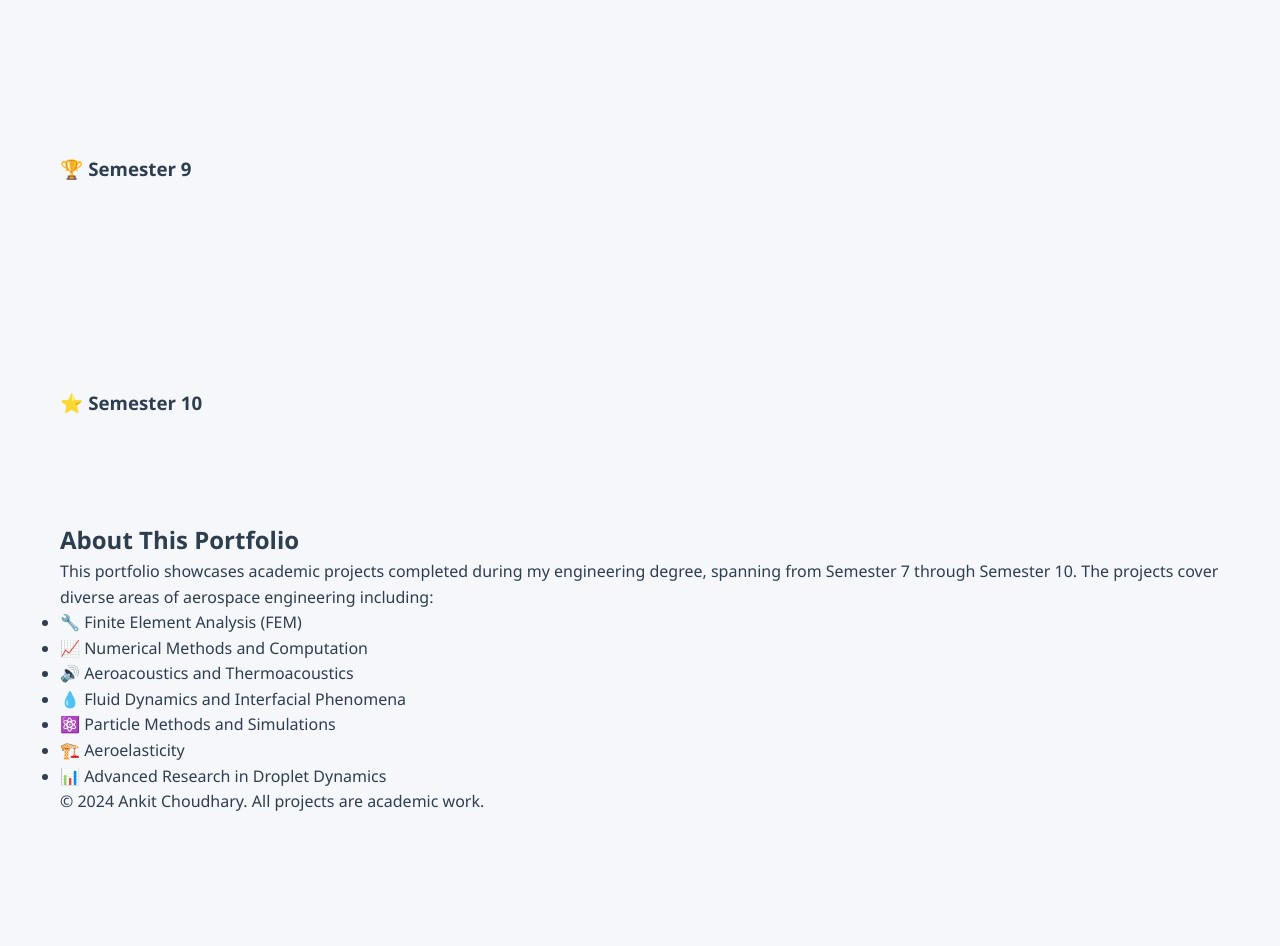
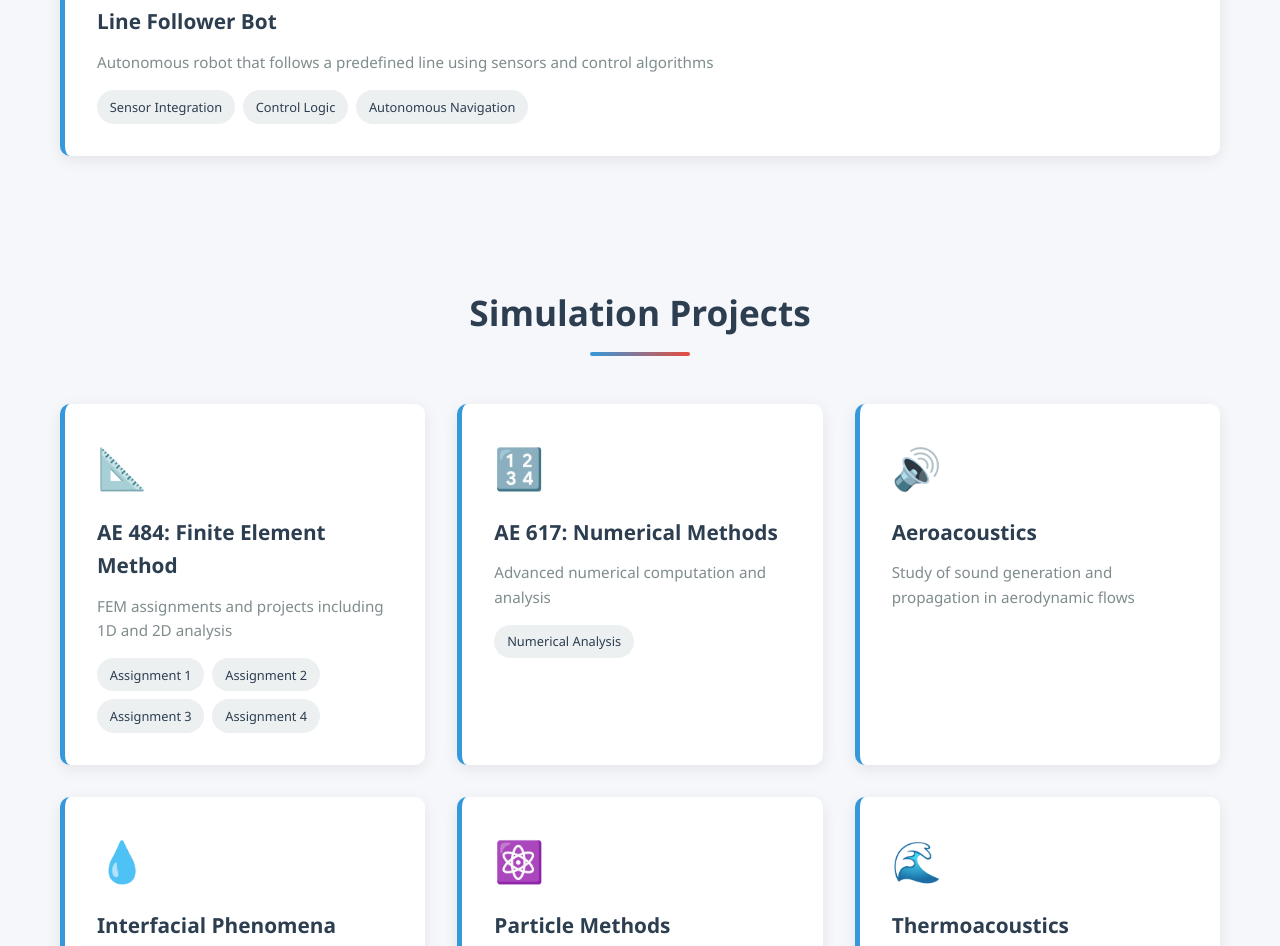
Before and after one commit to Ankitiitb/MyWebsite, a plain HTML site: page index.html in a window 1280 px wide. Shown: the part 774-1720 px from the top of the page. Before the commit the page ends 1589 px from the top, so only its background shows below. Drawn offline with Linux system fonts and the light colour scheme.

Commit message:
Add files via upload

```diff
--- a/index.html
+++ b/index.html
@@ -16,8 +16,8 @@
             </div>
             <ul class="nav-links">
                 <li><a href="#home">Home</a></li>
-                <li><a href="#projects">Projects</a></li>
-                <li><a href="#about">About</a></li>
+                <li><a href="#robotics">Robotics</a></li>
+                <li><a href="#simulation">Simulation</a></li>
             </ul>
         </div>
     </nav>
@@ -26,20 +26,35 @@
     <section id="home" class="hero">
         <div class="container">
             <div class="hero-content">
-                <h2>Welcome to My Project Portfolio</h2>
-                <p>Showcasing projects from Semesters 7-10 in Aerospace Engineering</p>
+                <h2>Hello, I'm Ankit,</h2>
+                <p>I am an engineer specializing in physics-based modeling, simulation, and model-based design. My work focuses on developing and validating simulation models that help understand, predict, and improve the behavior of complex engineering systems. I enjoy combining engineering fundamentals with software development to create reliable tools that support design, testing, and decision-making across both normal operating conditions and challenging failure scenarios.</p>
             </div>
         </div>
     </section>
 
-    <!-- Projects Section -->
-    <section id="projects" class="projects">
+    <!-- Robotics Section -->
+    <section id="robotics" class="projects">
         <div class="container">
-            <h2 class="section-title">My Projects</h2>
+            <h2 class="section-title">Robotics Projects</h2>
+            <div class="projects-grid">
+                <div class="project-card">
+                    <div class="project-icon">🤖</div>
+                    <h4>Line Follower Bot</h4>
+                    <p class="project-description">Autonomous robot that follows a predefined line using sensors and control algorithms</p>
+                    <div class="project-items">
+                        <span class="item">Sensor Integration</span>
+                        <span class="item">Control Logic</span>
+                        <span class="item">Autonomous Navigation</span>
+                    </div>
+                </div>
+            </div>
+        </div>
+    </section>
 
-            <!-- Semester 7 Projects -->
-            <div class="semester-group">
-                <h3 class="semester-title">📚 Semester 7</h3>
+    <!-- Simulation Section -->
+    <section id="simulation" class="projects">
+        <div class="container">
+            <h2 class="section-title">Simulation Projects</h2>
             <div class="projects-grid">
                 <div class="project-card">
                     <div class="project-icon">📐</div>
@@ -61,13 +76,7 @@
                         <span class="item">Numerical Analysis</span>
                     </div>
                 </div>
-                </div>
-            </div>
 
-            <!-- Semester 8 Projects -->
-            <div class="semester-group">
-                <h3 class="semester-title">🎓 Semester 8</h3>
-                <div class="projects-grid">
                 <div class="project-card">
                     <div class="project-icon">🔊</div>
                     <h4>Aeroacoustics</h4>
@@ -103,13 +112,7 @@
                     <h4>SLP</h4>
                     <p class="project-description">Specialized research project</p>
                 </div>
-                </div>
-            </div>
 
-            <!-- Semester 9 Projects -->
-            <div class="semester-group">
-                <h3 class="semester-title">🏆 Semester 9</h3>
-                <div class="projects-grid">
                 <div class="project-card">
                     <div class="project-icon">✍️</div>
                     <h4>9th Semester Assignments</h4>
@@ -130,13 +133,7 @@
                         <span class="item">DDP-II: Non-Newtonian Fluids</span>
                     </div>
                 </div>
-                </div>
-            </div>
 
-            <!-- Semester 10 Projects -->
-            <div class="semester-group">
-                <h3 class="semester-title">⭐ Semester 10</h3>
-                <div class="projects-grid">
                 <div class="project-card">
                     <div class="project-icon">🏗️</div>
                     <h4>Aeroelasticity</h4>
@@ -145,27 +142,6 @@
                         <span class="item">Assignments & Analysis</span>
                     </div>
                 </div>
-                </div>
-            </div>
-
-        </div>
-    </section>
-
-    <!-- About Section -->
-    <section id="about" class="about">
-        <div class="container">
-            <h2 class="section-title">About This Portfolio</h2>
-            <div class="about-content">
-                <p>This portfolio showcases academic projects completed during my engineering degree, spanning from Semester 7 through Semester 10. The projects cover diverse areas of aerospace engineering including:</p>
-                <ul class="about-list">
-                    <li>🔧 Finite Element Analysis (FEM)</li>
-                    <li>📈 Numerical Methods and Computation</li>
-                    <li>🔊 Aeroacoustics and Thermoacoustics</li>
-                    <li>💧 Fluid Dynamics and Interfacial Phenomena</li>
-                    <li>⚛️ Particle Methods and Simulations</li>
-                    <li>🏗️ Aeroelasticity</li>
-                    <li>📊 Advanced Research in Droplet Dynamics</li>
-                </ul>
             </div>
         </div>
     </section>
--- a/styles.css
+++ b/styles.css
@@ -27,8 +27,24 @@ body {
     max-width: 1200px;
     margin: 0 auto;
     padding: 0 20px;
-    position: relative;
-    z-index: 2;
+}
+
+/* Sections with scroll margin to account for sticky navbar */
+section {
+    scroll-margin-top: 100px;
+}
+
+body {
+    font-family: 'Segoe UI', Tahoma, Geneva, Verdana, sans-serif;
+    line-height: 1.6;
+    color: var(--text-color);
+    background-color: #f5f7fa;
+}
+
+.container {
+    max-width: 1200px;
+    margin: 0 auto;
+    padding: 0 20px;
 }
 
 /* Navigation Bar */
@@ -44,15 +60,17 @@ body {
 
 .navbar .container {
     display: flex;
+    justify-content: space-between;
+    align-items: center;
 }
 
 .logo h1 {
     font-size: 1.8rem;
     font-weight: 700;
     margin-bottom: 0.2rem;
-    color: var(--secondary-color);
-    text-shadow: 0 0 10px rgba(0, 212, 255, 0.5);
-    letter-spacing: 2px;
+}
+
+.tagline {
     font-size: 0.9rem;
     opacity: 0.9;
     font-weight: 300;
@@ -82,9 +100,8 @@ body {
     text-decoration: none;
     font-weight: 500;
     transition: var(--transition);
-}accent-color);
-    transform: translateY(-2px);
-    text-shadow: 0 0 8px rgba(0, 255, 136, 0.6
+}
+
 .nav-links a:hover {
     color: var(--light-bg);
     transform: translateY(-2px);
@@ -135,10 +152,10 @@ body {
 /* Projects Section */
 .projects {
     padding: 4rem 0;
-    background: transparent;
+    background-color: #f5f7fa;
 }
 
-.section-title-color: #f5f7fa
+.section-title {
     text-align: center;
     font-size: 2.2rem;
     margin-bottom: 3rem;
@@ -255,8 +272,7 @@ body {
 
 .about-content p {
     font-size: 1.05rem;
-    color: rgba(224, 230, 255, 0.9);
-    margin-#555;
+    color: #555;
     margin-bottom: 2rem;
     line-height: 1.8;
 }
@@ -276,7 +292,8 @@ body {
     border-radius: var(--border-radius);
     font-size: 1rem;
     color: var(--primary-color);
-    font-weight: 500
+    font-weight: 500;
+}
 
 /* Footer */
 .footer {
@@ -353,9 +370,7 @@ body {
 }
 
 ::-webkit-scrollbar-track {
-    background: rgba(0, 212, 255, 0.05);
-}
-var(--light-bg);
+    background: var(--light-bg);
 }
 
 ::-webkit-scrollbar-thumb {
@@ -364,4 +379,5 @@ var(--light-bg);
 }
 
 ::-webkit-scrollbar-thumb:hover {
-    background: var(--accent-color
+    background: var(--accent-color);
+}
```
Lines whose indentation alone changed are shown as unchanged.
